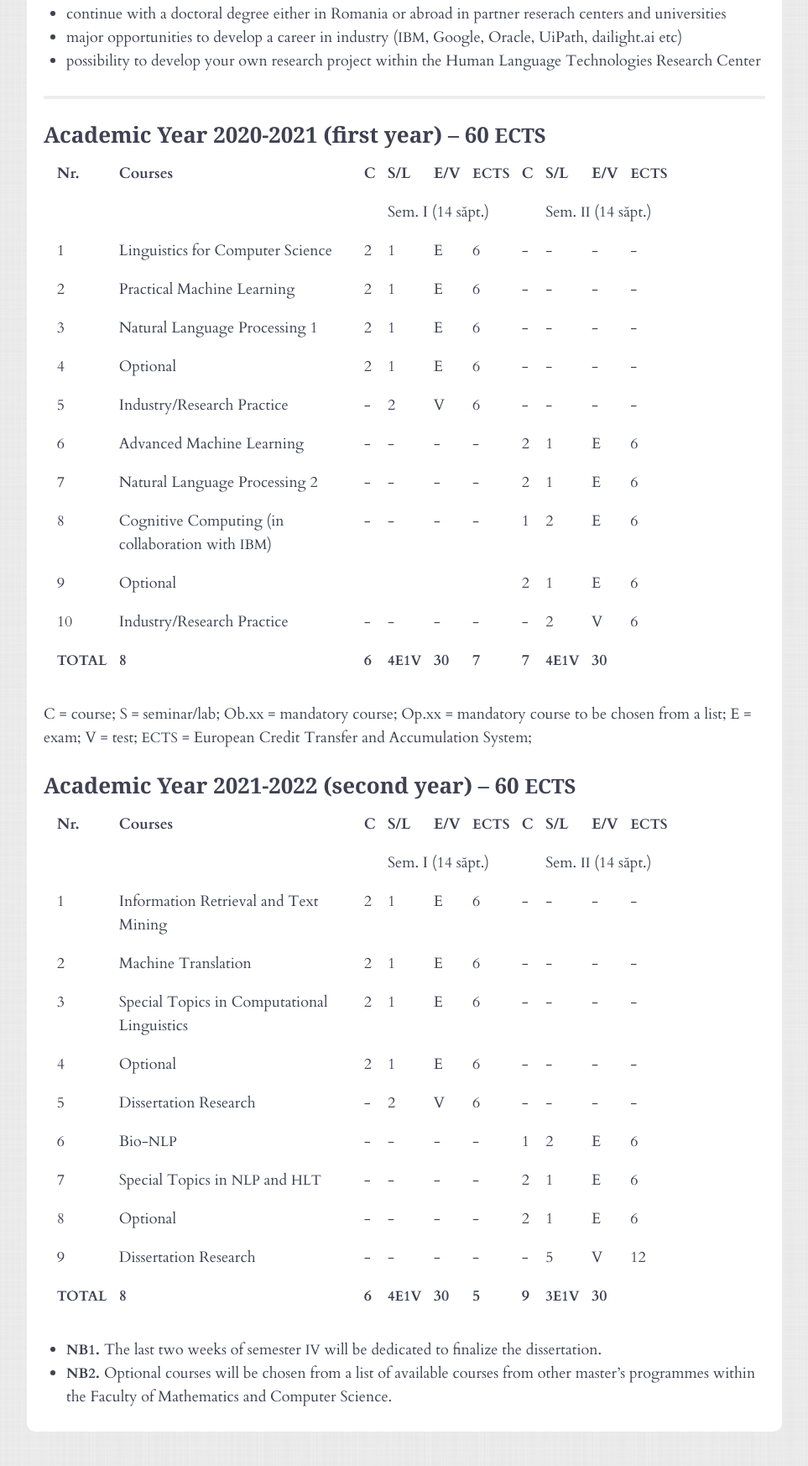
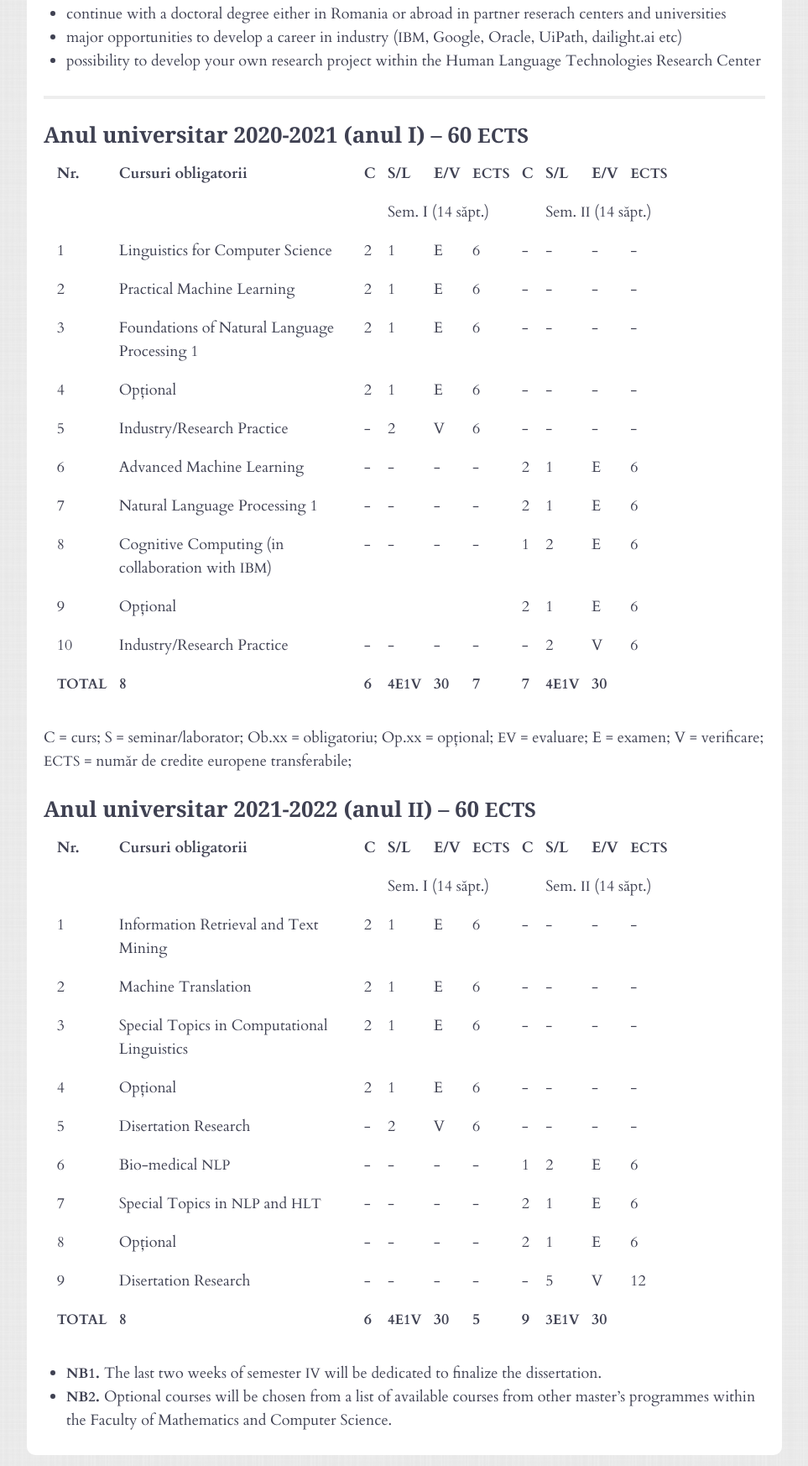
Before and after one commit to nlp-unibuc/nlp-unibuc.github.io, a plain HTML site: page master_en.html in a window 1280 px wide. Shown: the part 3501-5247 px from the top of the page at 84% size, without its empty margins (158-1121 px from the left). Drawn offline with Linux system fonts and the light colour scheme; a web font is replaced by a local one.

Commit message:
Update documentation

```diff
--- a/master_en.html
+++ b/master_en.html
@@ -151,12 +151,12 @@ Schedule: Monday - Thursday: 11:00 – 13:00 <span class="caps">EE</span>(S)T</p
 </ul>
 <hr>
 <p><a name="structura"></a> </p>
-<h2><strong>Academic Year 2020-2021 (first year) – 60 <span class="caps">ECTS</span></strong></h2>
+<h2><strong>Anul universitar 2020-2021 (anul I) – 60 <span class="caps">ECTS</span></strong></h2>
 <table>
 <thead>
 <tr>
 <th>Nr.</th>
-<th>Courses</th>
+<th>Cursuri obligatorii</th>
 <th>C</th>
 <th>S/L</th>
 <th>E/V</th>
@@ -206,7 +206,7 @@ Schedule: Monday - Thursday: 11:00 – 13:00 <span class="caps">EE</span>(S)T</p
 </tr>
 <tr>
 <td>3</td>
-<td>Natural Language Processing 1</td>
+<td>Foundations of Natural Language Processing 1</td>
 <td>2</td>
 <td>1</td>
 <td>E</td>
@@ -218,7 +218,7 @@ Schedule: Monday - Thursday: 11:00 – 13:00 <span class="caps">EE</span>(S)T</p
 </tr>
 <tr>
 <td>4</td>
-<td>Optional</td>
+<td>Opțional</td>
 <td>2</td>
 <td>1</td>
 <td>E</td>
@@ -254,7 +254,7 @@ Schedule: Monday - Thursday: 11:00 – 13:00 <span class="caps">EE</span>(S)T</p
 </tr>
 <tr>
 <td>7</td>
-<td>Natural Language Processing 2</td>
+<td>Natural Language Processing 1</td>
 <td>-</td>
 <td>-</td>
 <td>-</td>
@@ -278,7 +278,7 @@ Schedule: Monday - Thursday: 11:00 – 13:00 <span class="caps">EE</span>(S)T</p
 </tr>
 <tr>
 <td>9</td>
-<td>Optional</td>
+<td>Opțional</td>
 <td></td>
 <td></td>
 <td></td>
@@ -314,14 +314,14 @@ Schedule: Monday - Thursday: 11:00 – 13:00 <span class="caps">EE</span>(S)T</p
 </tr>
 </tbody>
 </table>
-<p>C = course; S = seminar/lab; Ob.xx = mandatory course; Op.xx = mandatory course to be chosen from a list;
-E = exam; V = test; <span class="caps">ECTS</span> = European Credit Transfer and Accumulation&nbsp;System;</p>
-<h2><strong>Academic Year 2021-2022 (second year) – 60 <span class="caps">ECTS</span></strong></h2>
+<p>C = curs; S = seminar/laborator; Ob.xx = obligatoriu; Op.xx = opțional;
+<span class="caps">EV</span> = evaluare; E = examen; V = verificare; <span class="caps">ECTS</span> = număr de credite europene&nbsp;transferabile;</p>
+<h2><strong>Anul universitar 2021-2022 (anul <span class="caps">II</span>) – 60 <span class="caps">ECTS</span></strong></h2>
 <table>
 <thead>
 <tr>
 <th>Nr.</th>
-<th>Courses</th>
+<th>Cursuri obligatorii</th>
 <th>C</th>
 <th>S/L</th>
 <th>E/V</th>
@@ -383,7 +383,7 @@ E = exam; V = test; <span class="caps">ECTS</span> = European Credit Transfer an
 </tr>
 <tr>
 <td>4</td>
-<td>Optional</td>
+<td>Opțional</td>
 <td>2</td>
 <td>1</td>
 <td>E</td>
@@ -395,7 +395,7 @@ E = exam; V = test; <span class="caps">ECTS</span> = European Credit Transfer an
 </tr>
 <tr>
 <td>5</td>
-<td>Dissertation Research</td>
+<td>Disertation Research</td>
 <td>-</td>
 <td>2</td>
 <td>V</td>
@@ -407,7 +407,7 @@ E = exam; V = test; <span class="caps">ECTS</span> = European Credit Transfer an
 </tr>
 <tr>
 <td>6</td>
-<td>Bio-<span class="caps">NLP</span></td>
+<td>Bio-medical <span class="caps">NLP</span></td>
 <td>-</td>
 <td>-</td>
 <td>-</td>
@@ -431,7 +431,7 @@ E = exam; V = test; <span class="caps">ECTS</span> = European Credit Transfer an
 </tr>
 <tr>
 <td>8</td>
-<td>Optional</td>
+<td>Opțional</td>
 <td>-</td>
 <td>-</td>
 <td>-</td>
@@ -443,7 +443,7 @@ E = exam; V = test; <span class="caps">ECTS</span> = European Credit Transfer an
 </tr>
 <tr>
 <td>9</td>
-<td>Dissertation Research</td>
+<td>Disertation Research</td>
 <td>-</td>
 <td>-</td>
 <td>-</td>
```
Also changed, not shown: master.html (+3 -3 lines), people/alina.html (+6 -2 lines), people/liviu.html (+13 -1 lines), projects/cotohili.html (+15 -8 lines).
